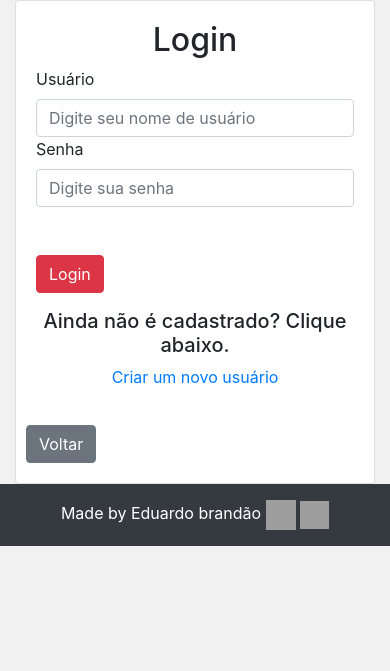
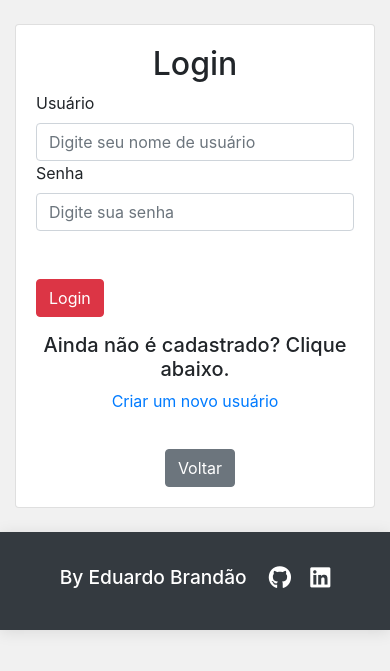
Before and after one commit to EduardoBran/bolaodacopa, a Django app: template perfil/templates/perfil/login.html in a window 390 px wide. Shown: the part 56-727 px from the top of the page. Run offline with Django 3.2, Linux system fonts and the light colour scheme; the template is opened without the code that fills it, so the values that code supplies are empty; some libraries are stand-ins or nearby versions; grey boxes are pictures that could not be loaded.

Commit message:
edit layout footer | organizando page login.html

```diff
--- a/main/templates/main/index.html
+++ b/main/templates/main/index.html
@@ -126,7 +126,7 @@
             </div>
         </div>
 
-        <div class="col-sm-12 col-md-12 col-lg-6 col-xl-6 mx-auto text-center">
+        <div class="col-sm-12 col-md-12 col-lg-6 col-xl-6 text-center mx-auto">
             <img class="img-responsive img-fluid" src="https://i.postimg.cc/Sj0VDJwR/copa-do-mundoedit.jpg" alt="">
         </div>
 
--- a/perfil/templates/perfil/login.html
+++ b/perfil/templates/perfil/login.html
@@ -2,8 +2,9 @@
 
 {% block content %}
 
-<div class="card">
+<div class="card mt-4 mb-4">
     <div class="card-body">
+
         <h2 class="text-center">Login</h2>
         <form action="" method="POST">
 
@@ -26,11 +27,12 @@
         <h5 class="text-center">Ainda não é cadastrado? Clique abaixo.</h5>
         <p class="text-center"><a href="{% url 'perfil:register' %}">Criar um novo usuário</a></p>
 
-    </div>
-    <div style="margin-bottom: 20px; margin-left: 10px;">
+    </div> <!-- end card-body -->
+
+    <div class="text-center" style="margin-bottom: 20px; margin-left: 10px;">
         <a class="btn btn-secondary btnVoltarEnquetes" href="{% url 'main:pageindex' %}">Voltar</a>
     </div>
-</div>
 
+</div> <!-- end card -->
 
 {% endblock %}
--- a/templates/parciais/_footer.html
+++ b/templates/parciais/_footer.html
@@ -1,19 +1,99 @@
 {% load static %}
 
-<footer class="page-footer font-small bg-dark">
+<style>
+    /* estrutura */
+    .site-footer {
+        padding: 10px 0px;
+        font-size: .9rem;
+        line-height: 30px;
+        box-shadow: 0px 2px 15px 0px rgba(0, 0, 0, 0.1);
+    }
 
-    <!-- Copyright -->
-    <div class="footer-copyright text-center py-3 text-white" style="background-color:#343a40;">Made by Eduardo brandão
-        <a href="https://www.linkedin.com/in/eduardombrandao/">
-            <img style="width: 30px; height: 30px;"
-                src="https://encrypted-tbn0.gstatic.com/images?q=tbn:ANd9GcSDsN5i8bCjqal079EJP4B4RgUs1EtyXB8lgRyXFjV9e3Q4Sox-cSljFQ7YeHbyrGTjh5k&usqp=CAU">
-        </a>
-        <a href="https://github.com/EduardoBran?tab=repositories">
-            <img style="width: 29px; height: 28px;"
-                src="https://www.pikpng.com/pngl/m/256-2562286_github-logo-png-github-clipart.png">
-        </a>
+    .mTop {
+        margin-top: 5px;
+    }
+
+    /* texto */
+    .copyright-text {
+        margin: 0;
+    }
+
+    .copyright-text label a {
+        font-size: 1.2rem;
+        color: #fff;
+        margin-right: 10px;
+        font-weight: 499;
+    }
+
+    /* icone rede social */
+    .copyright-text a {
+        font-size: 1.25rem;
+        color: #fff;
+        margin: 0px 7px;
+    }
+
+    .copyright-text a:active,
+    .copyright-text a:focus,
+    .copyright-text a:hover {
+        color: #8A847F;
+        text-decoration: none;
+    }
+
+    /* responsivo */
+    @media (max-width:991px) {
+        .site-footer [class^=col-] {
+            margin-bottom: 30px
+        }
+    }
+
+    @media (max-width:767px) {
+        .site-footer {
+            padding-bottom: 0
+        }
+
+        .site-footer .copyright-text {
+            text-align: center
+        }
+    }
+
+    @media (max-width:500px) {
+        .site-footer {
+            padding-top: 2px;
+            font-size: 1.1rem;
+        }
+
+        .mTop {
+            margin-top: 28px;
+        }
+
+        .copyright-text label {
+            font-size: 1.2rem;
+        }
+
+        .copyright-text a {
+            font-size: 1.15rem;
+            margin: 0px 7px;
+        }
+    }
+</style>
+
+<footer class="site-footer bg-dark">
+
+    <div class="container">
+        <div class="row mTop">
+            <div class="col-md-12 col-sm-12 col-xs-12">
+                <p class="copyright-text text-center">
+                    <label><a href="{% url 'main:pageindex' %}">By Eduardo Brandão</a></label>
+                    <a href="#" target="_blank" title="">
+                        <i class="fa-brands fa-github fa-lg"></i>
+                    </a>
+                    <a href="#" target="_blank" title="">
+                        <i class="fa-brands fa-linkedin fa-lg"></i>
+                    </a>
+                </p>
+            </div>
+        </div>
     </div>
-    <!-- Copyright -->
 
 </footer>
 
```
Also changed, not shown: perfil/templates/perfil/register.html (+9 -3 lines).
